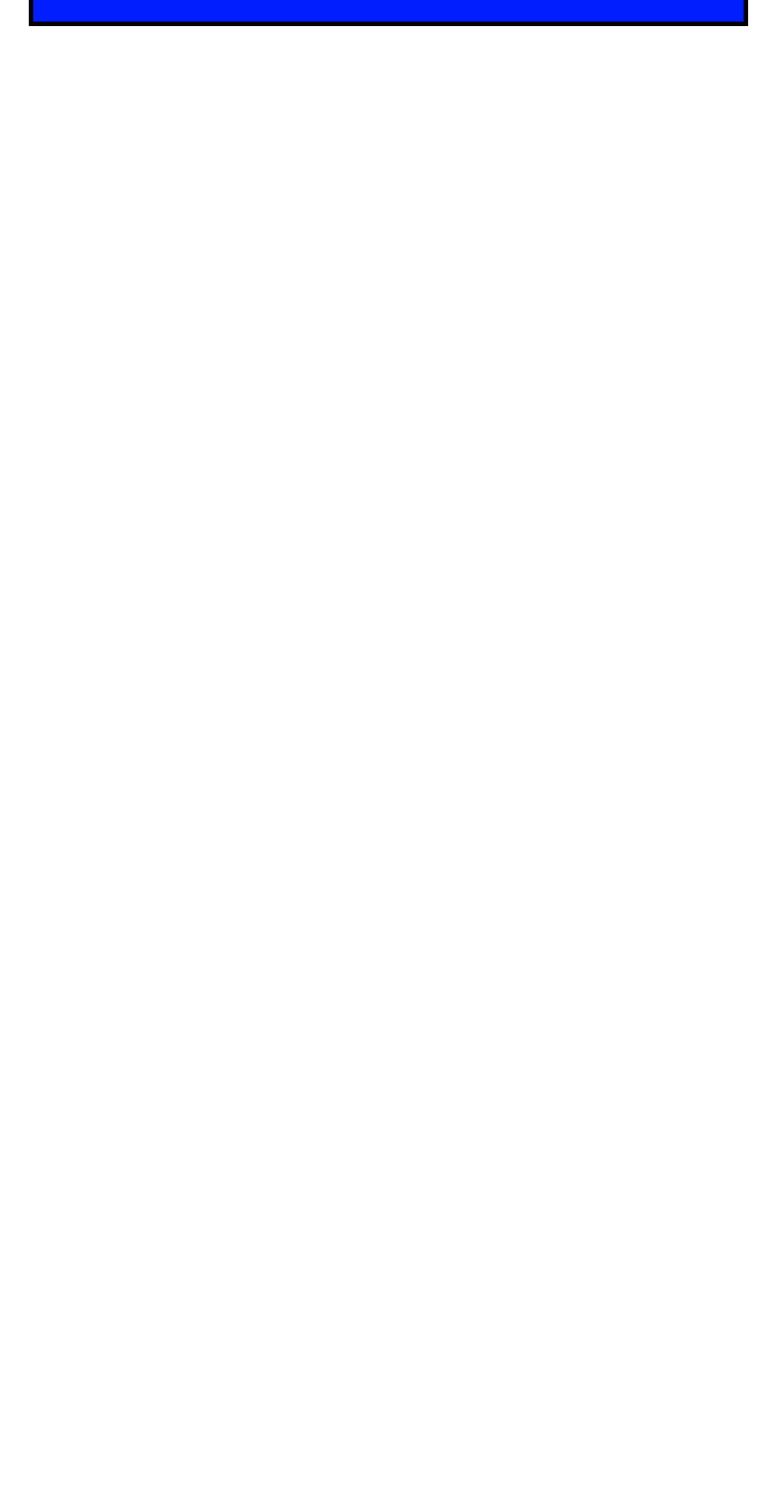
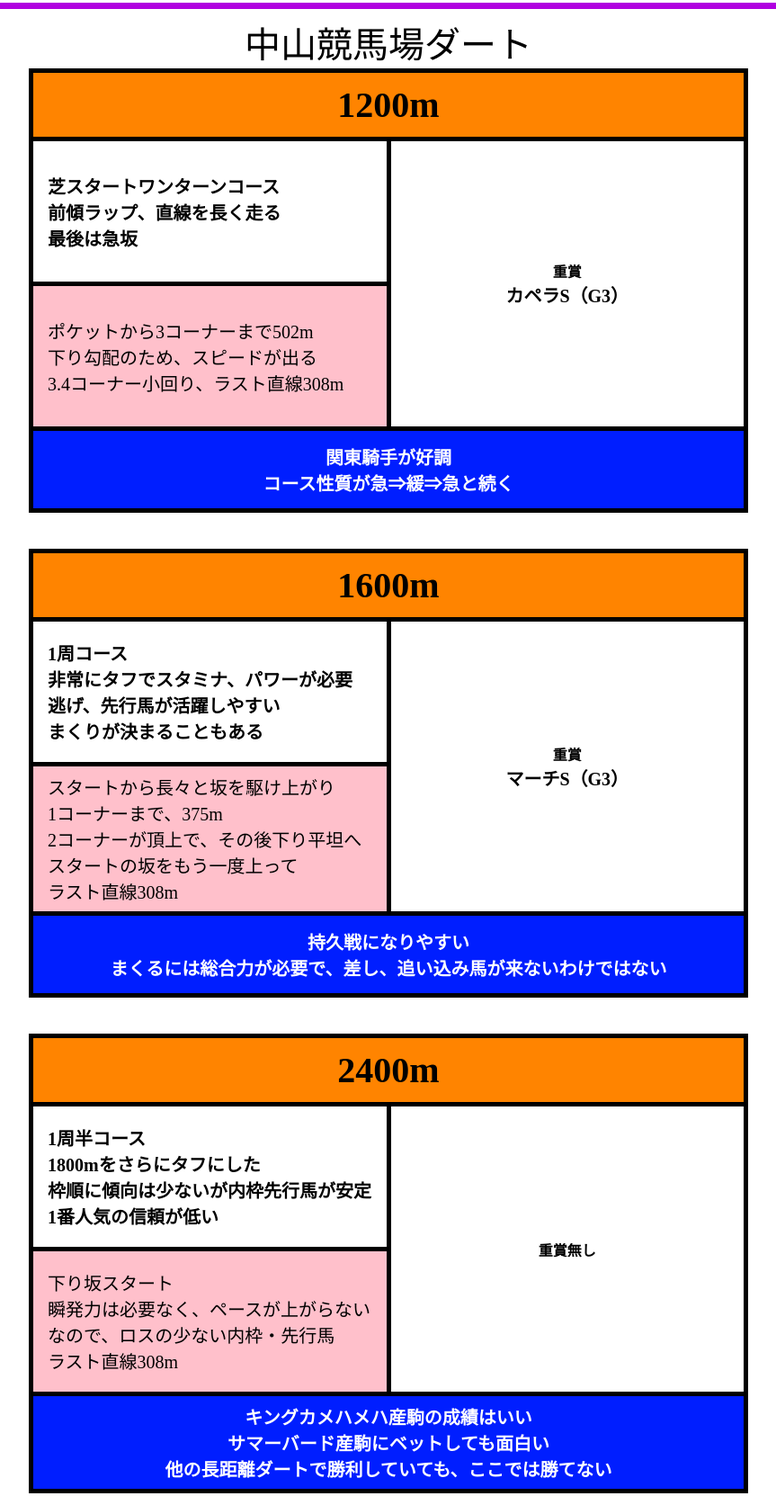
Before and after one commit to k-t-c2025/test, a plain HTML site: page index2.html in a window 1280 px wide. Shown: the part 531-2194 px from the top of the page at 90% size, without its empty margins (208-1071 px from the left). Before the commit the page ends 800 px from the top, so only its background shows below. Drawn offline with Linux system fonts and the light colour scheme.

Commit message:
Add files via upload

```diff
--- a/index2.html
+++ b/index2.html
@@ -14,11 +14,11 @@
 </head>
 <body>
 
-    <!--中山-->
+        <!--中山-->
 
 <div class="hyou">
     <table>
-        <caption id="nakayama1">中山ダート</caption>
+        <caption id="sapporo1">札幌ダート</caption>
         <th colspan="2" class="da-to">1200m</th>
         <!--<th rowspan="1" class="b1">bbb</th>
         <th rowspan="1" class="c1">ccc</th>-->
@@ -36,6 +36,112 @@
             <th colspan="2" class="a3">現役時代に短距離で結果を残した種牡馬の産駒が強い</th>
     </table>
 </div>
+<hr size="7px" color="biolet">
 
+    <!--中山-->
+
+<div class="hyou">
+    <table>
+        <caption id="nakayama1">中山競馬場ダート</caption>
+        <th colspan="2" class="da-to">1200m</th>
+        <!--<th rowspan="1" class="b1">bbb</th>
+        <th rowspan="1" class="c1">ccc</th>-->
+
+        <tr>
+            <th rowspan="1" class="a2">芝スタートワンターンコース<br>
+                前傾ラップ、直線を長く走る<br>
+                最後は急坂</th>
+            <th rowspan="2" class="b2">重賞<br>
+                <nav class="juusyou">カペラS（G3）<br>
+                </nav>
+            </th>
+        </tr>
+        <tr>
+            <th rowspan="1" class="c2">ポケットから3コーナーまで502m<br>
+                下り勾配のため、スピードが出る<br>
+                3.4コーナー小回り、ラスト直線308m</th>
+        </tr>
+            <th colspan="2" class="a3">関東騎手が好調<br>
+            コース性質が急⇒緩⇒急と続く</th>
+    </table>
+</div>
+
+<div class="hyou">
+    <table>
+        <th colspan="2" class="da-to">1600m</th>
+        <!--<th rowspan="1" class="b1">bbb</th>
+        <th rowspan="1" class="c1">ccc</th>-->
+
+        <tr>
+            <th rowspan="1" class="a2">1周コース<br>
+                非常にタフでスタミナ、パワーが必要<br>
+                逃げ、先行馬が活躍しやすい<br>
+                まくりが決まることもある</th>
+            <th rowspan="2" class="b2">重賞<br>
+                <nav class="juusyou">マーチS（G3）<br>
+                </nav>
+            </th>
+        </tr>
+        <tr>
+            <th rowspan="1" class="c2">スタートから長々と坂を駆け上がり<br>
+                1コーナーまで、375m<br>
+                2コーナーが頂上で、その後下り平坦へ<br>
+                スタートの坂をもう一度上って<br>
+                ラスト直線308m</th>
+        </tr>
+            <th colspan="2" class="a3">持久戦になりやすい<br>
+            まくるには総合力が必要で、差し、追い込み馬が来ないわけではない<br></th>
+    </table>
+</div>
+
+<div class="hyou">
+    <table>
+        <th colspan="2" class="da-to">2400m</th>
+        <!--<th rowspan="1" class="b1">bbb</th>
+        <th rowspan="1" class="c1">ccc</th>-->
+
+        <tr>
+            <th rowspan="1" class="a2">1周半コース<br>
+                1800mをさらにタフにした<br>
+                枠順に傾向は少ないが内枠先行馬が安定<br>
+                1番人気の信頼が低い</th>
+                <th rowspan="2" class="b2">重賞無し</th>
+        </tr>
+        <tr>
+            <th rowspan="1" class="c2">下り坂スタート<br>
+                瞬発力は必要なく、ペースが上がらない<br>
+                なので、ロスの少ない内枠・先行馬<br>
+                ラスト直線308m</th>
+        </tr>
+            <th colspan="2" class="a3">キングカメハメハ産駒の成績はいい<br>
+            サマーバード産駒にベットしても面白い<br>
+            他の長距離ダートで勝利していても、ここでは勝てない</th>
+    </table>
+</div>
+
+<div class="hyou">
+    <table>
+        <th colspan="2" class="da-to">2500m</th>
+        <!--<th rowspan="1" class="b1">bbb</th>
+        <th rowspan="1" class="c1">ccc</th>-->
+
+        <tr>
+            <th rowspan="1" class="a2">1周半コース<br>
+                2400mの後ろ100mがスタート<br>
+                内枠の逃げ、先行馬が有利
+            </th>
+                <th rowspan="2" class="b2">重賞無し</th>
+        </tr>
+        <tr>
+            <th rowspan="1" class="c2">下り坂スタート<br>
+                瞬発力は必要なく、ペースが上がらない<br>
+                なので、ロスの少ない内枠・先行馬<br>
+                ラスト直線308m</th>
+        </tr>
+            <th colspan="2" class="a3">スズカマンボ産駒に注目<br>
+            アグネスデジタル産駒が穴を空けることがある<br>
+            内枠が有利に働くことがある</th>
+    </table>
+</div>
 </body>
 </html>
--- a/wark.css
+++ b/wark.css
@@ -10,6 +10,7 @@ table{
     width: 800px; /* 横幅を固定 */
     /* 行高さのベース単位（必要に応じて調整）*/
     --row-unit: 70px;
+
 }
 
 .juusyou{
@@ -85,7 +86,10 @@ th, td{
     height: calc(var(--row-unit) * 1); /* 3 */
 }
 
+#nakayama{
+    font-size: 40px;
 
+}
 #nakayama1{
     font-size: 40px;
 }
```
Also changed, not shown: index.html (+1 -1 lines), index1.html (+2 -2 lines).
